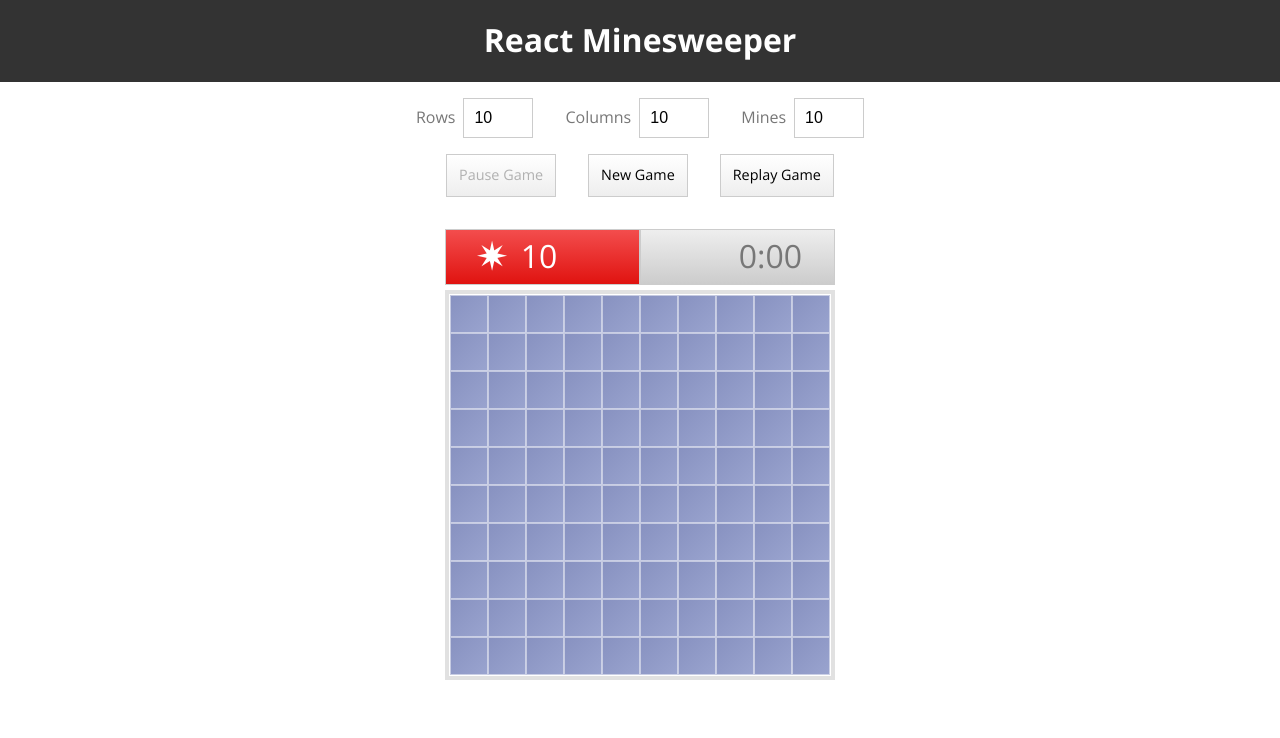
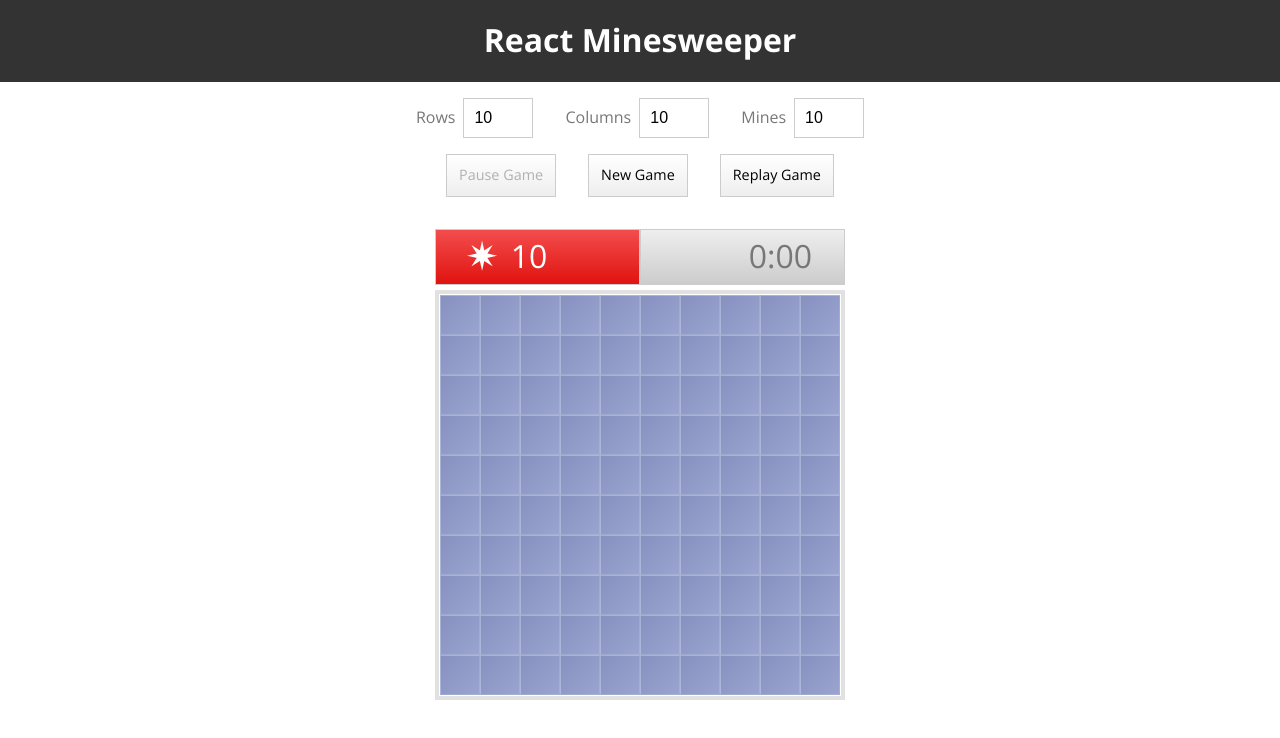
Before and after one commit to boweihan/react-redux-minesweeper, a React (Create React App) app: page / in a window 1280 px wide. Shown: the top 738 px of the page. Built offline with nearby package versions, Linux system fonts and the light colour scheme.

Commit message:
styling tweaks

```diff
--- a/src/assets/styles.css
+++ b/src/assets/styles.css
@@ -90,20 +90,19 @@
 	width: 38px;
 	height: 38px;
 	display: table-cell;
-	border: 0;
 	cursor: pointer;
 	vertical-align: middle;
-	box-shadow: inset rgba(255, 255, 255, 0.5) 0 0 0 1px;
+	border: 1px solid rgba(255, 255, 255, 0.2);
 	text-align: center;
 }
 
 .cell.cell-state-uncleared,
 .cell.cell-state-reveal-mine-unfound {
-	background: linear-gradient(to top left, #9aa4cf, #8791c0);
+	background: linear-gradient(to top left, rgb(154, 164, 207), rgb(135, 145, 192));
 }
 
 .game:not(.game-finished) .cell.cell-state-uncleared:hover {
-	opacity: 0.9;
+	background: linear-gradient(to top left, rgba(154, 164, 207, 0.9), rgba(135, 145, 192, 0.9));
 }
 
 .cell.cell-state-cleared {
```
